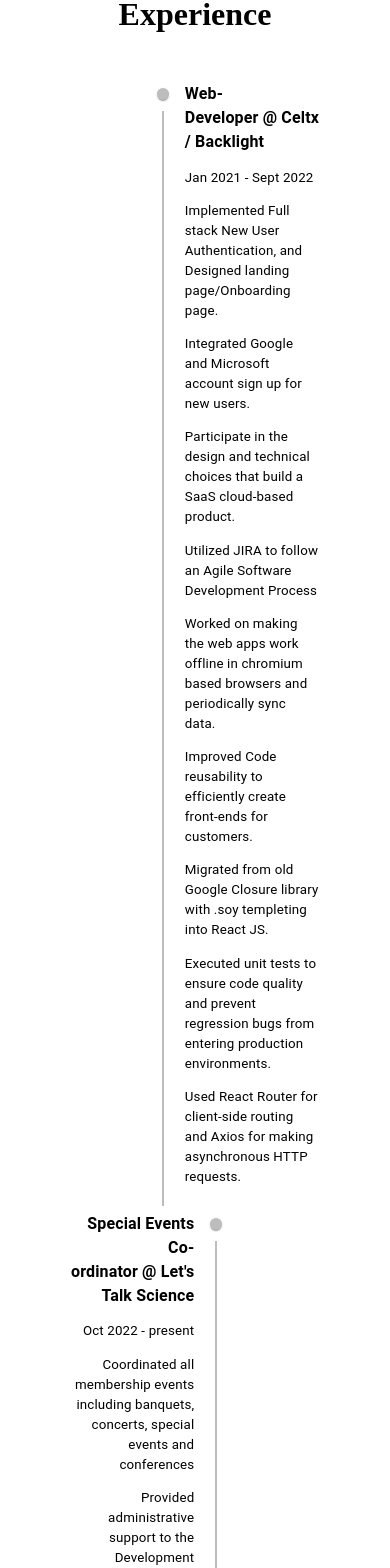
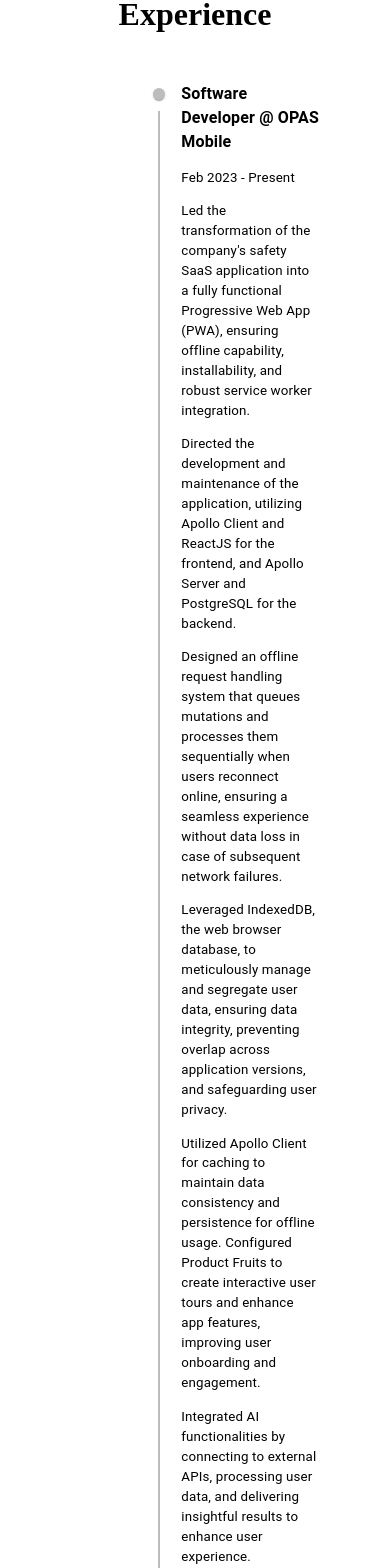
Before and after one commit to kathanjshah/kathanjshah.github.io, a React (Create React App) app: page / in a window 390 px wide. Shown: the part 432-2000 px from the top of the page. Built offline with nearby package versions, Linux system fonts and the light colour scheme; no server answers.

Commit message:
added new Opas mobile description

```diff
--- a/src/Components/timeline/timelineCmpt.jsx
+++ b/src/Components/timeline/timelineCmpt.jsx
@@ -8,6 +8,20 @@
 
 export default function TimelineCmpt(props) {
   const jobs = [
+    {
+      company: "OPAS Mobile",
+      role: "Software Developer",
+      duration: "Feb 2023 - Present",
+      place: "St. John's, NL",
+      discription: [
+        "Led the transformation of the company's safety SaaS application into a fully functional Progressive Web App (PWA), ensuring offline capability, installability, and robust service worker integration.",
+        "Directed the development and maintenance of the application, utilizing Apollo Client and ReactJS for the frontend, and Apollo Server and PostgreSQL for the backend.",
+        "Designed an offline request handling system that queues mutations and processes them sequentially when users reconnect online, ensuring a seamless experience without data loss in case of subsequent network failures.",
+        "Leveraged IndexedDB, the web browser database, to meticulously manage and segregate user data, ensuring data integrity, preventing overlap across application versions, and safeguarding user privacy.",
+        "Utilized Apollo Client for caching to maintain data consistency and persistence for offline usage. Configured Product Fruits to create interactive user tours and enhance app features, improving user onboarding and engagement.",
+        "Integrated AI functionalities by connecting to external APIs, processing user data, and delivering insightful results to enhance user experience.",
+      ],
+    },
     {
       company: "Celtx / Backlight",
       role: "Web-Developer",
```
